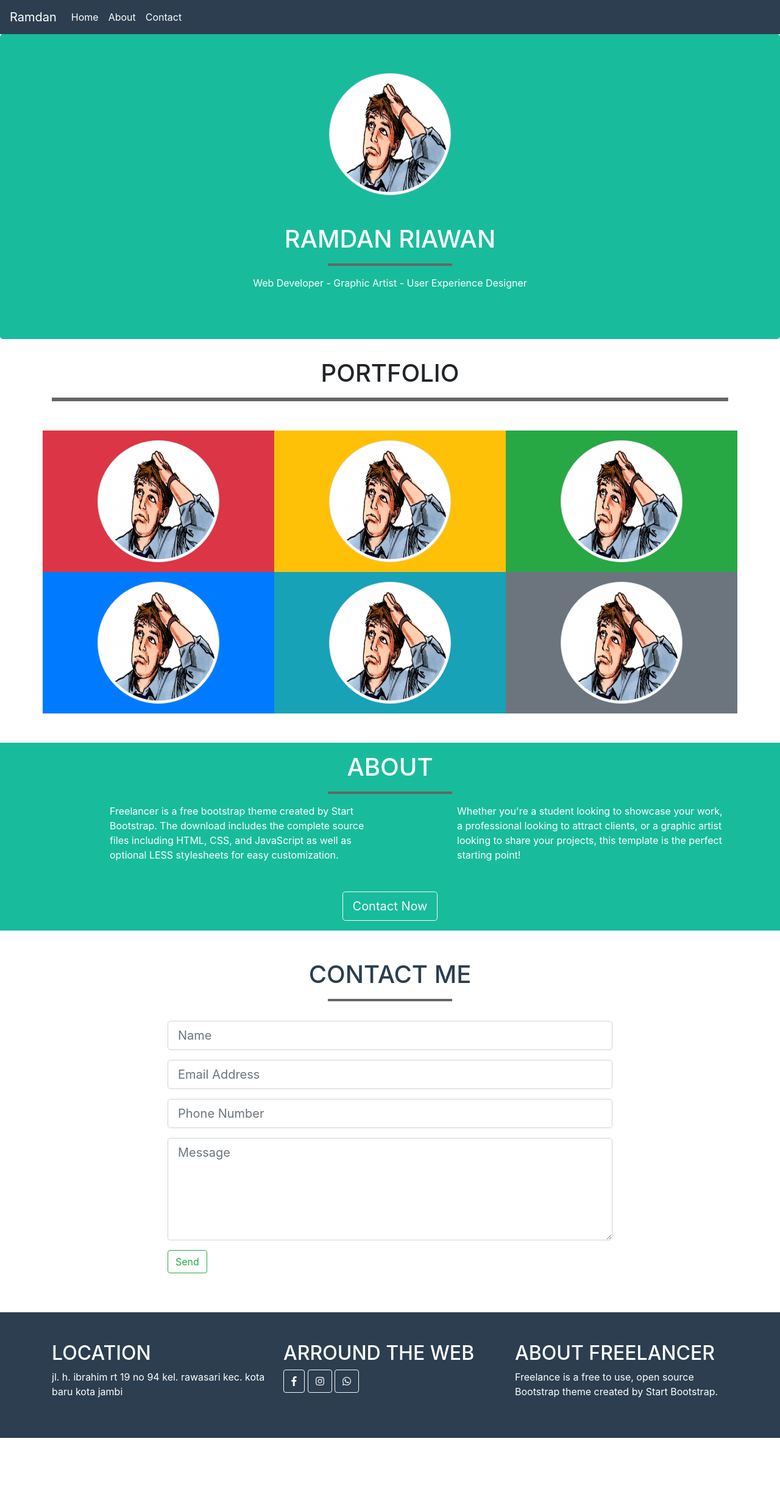
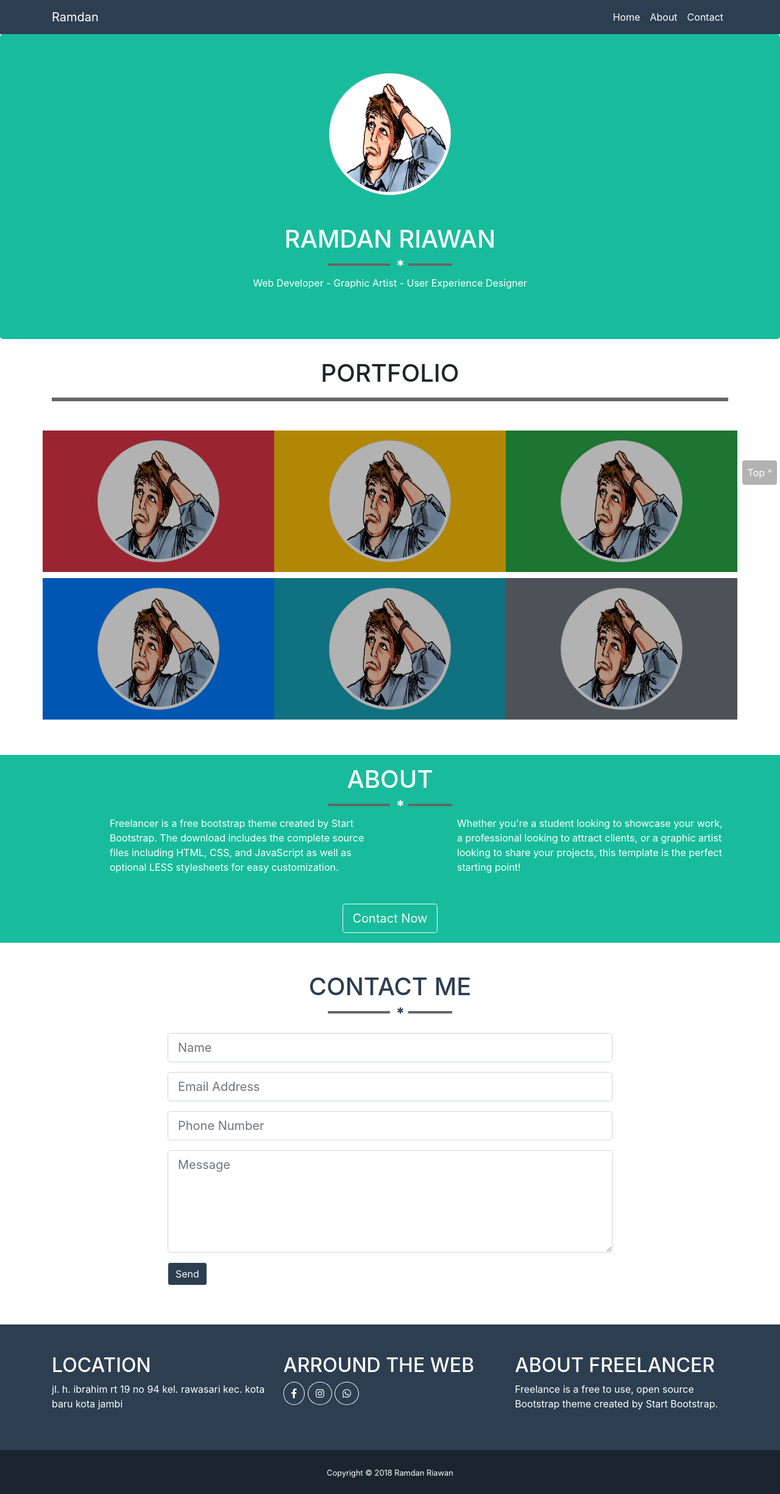
Before and after one commit to ramdanriawan/portofolio, a website: page index.html in a window 1280 px wide. Shown: the whole page at 61% size. Before the commit the page ends 2358 px from the top, so only its background shows below. Drawn offline with nearby package versions, Linux system fonts and the light colour scheme.

Commit message:
perbaikan

```diff
--- a/asset/css/app.css
+++ b/asset/css/app.css
@@ -2,12 +2,6 @@ hr {
     border: 3px solid #666;
 }
 
-.hr-start-light {
-    width: 200px;
-    border: 2px solid #666;
-    text-align: center;
-    border: 2px solid #666;
-}
 
 body {
     height: 1000px;
@@ -31,6 +25,10 @@ section#about{
     background-color: #2C3E50;
 }
 
+.bgBiruLebihTua {
+    background-color: #1A252F;
+}
+
 .navbar a {
     color: white !important;
 }
@@ -38,10 +36,83 @@ section#about{
 .navbar a.nav-link:hover {
     background-color: rgba(0, 0, 0, 0.5) !important;
     padding-left: 5px;
+    margin-left: -5px;
+    border-radius: 5px;
 }
 
-/* .hr-start-light::after {
+.scroll-to-top {
+    right: 5px;
+    bottom: 5px;
+    z-index: 1;
+    background-color: rgba(0, 0, 0, 0.3);
+    cursor: pointer;
+}
+
+.scroll-to-top:hover {
+    color: #666 !important;
+}
+
+a.scroll-to-target:visited {
+    background-color: rgba(0, 0, 0, 0.5);
+}
+
+.img-portofolio .thumbnail {
+    margin-bottom: 10px;
+    position: relative;
+}
+
+.img-portofolio .thumbnail img:hover {
+    transform: scale(1.1, 1.1);
+    transition: transform .5s ease-out;
+    cursor: pointer;
+}
+
+.img-portofolio .thumbnail::after {
+    content: '';
+    background-color: rgba(0, 0, 0, 0.3);
+    position: absolute;
+    top: 0;
+    left: 0;
+    width: 100%;
+    height: 100%;
+    z-index: 1;
+}
+
+.img-portofolio .thumbnail:hover::after {
+    background-color: rgba(0, 0, 0, 0);
+    cursor: pointer;
+    z-index: -1;
+    transition: background-color 0.5s, z-index .5s;
+}
+
+footer .media-sosial button {
+    border-radius: 50%;
+}
+
+.hr-start-light {
+    width: 200px;
+    border: 2px solid #666;
+    text-align: center;
+    border: 2px solid #666;
+    position: relative;
+
+}
+
+.hr-start-light::after {
+    position: absolute;
     content: '*';
     font-weight: bold;
-    font-size: 50px;
-} */
+    font-size: 25px;
+    text-align: center;
+    line-height: 15px;
+    width: 30px;
+    height: 30px;
+    border-radius: 50%;
+    padding: 10px;
+    background-color: #18BC9C;
+    top: -15px;
+}
+
+#contact hr.hr-start-light::after {
+    background-color: white;
+}
--- /dev/null
+++ b/asset/js/app.js
@@ -0,0 +1,21 @@
+$(document).ready(function(){
+    $("#scroll-to-top").click(function(){
+        var target = $(this).attr('data-target');
+
+        $('html').animate({
+            scrollTop: 0
+        });
+    });
+
+    $('.scroll-to-target').click(function(e){
+        event.preventDefault();
+
+        var href = $(this).attr('href');
+        var offsetHref = $(href).offset().top;
+
+        $('html').animate({
+            scrollTop: offsetHref - 50
+        });
+
+    })
+})
--- a/index.html
+++ b/index.html
@@ -5,35 +5,51 @@
     <meta charset="utf-8">
     <meta name="viewport" content="width=device-width, initial-scale=1, shrink-to-fit=no">
 
+    <!-- added -->
+    <script src="/node_modules/jquery/dist/jquery.min.js"></script>
+    <script src="https://cdnjs.cloudflare.com/ajax/libs/popper.js/1.14.6/umd/popper.min.js" integrity="sha384-wHAiFfRlMFy6i5SRaxvfOCifBUQy1xHdJ/yoi7FRNXMRBu5WHdZYu1hA6ZOblgut" crossorigin="anonymous"></script>
+    <script src="https://stackpath.bootstrapcdn.com/bootstrap/4.2.1/js/bootstrap.min.js" integrity="sha384-B0UglyR+jN6CkvvICOB2joaf5I4l3gm9GU6Hc1og6Ls7i6U/mkkaduKaBhlAXv9k" crossorigin="anonymous"></script>
+
     <!-- Bootstrap CSS -->
     <link rel="stylesheet" href="https://stackpath.bootstrapcdn.com/bootstrap/4.2.1/css/bootstrap.min.css" integrity="sha384-GJzZqFGwb1QTTN6wy59ffF1BuGJpLSa9DkKMp0DgiMDm4iYMj70gZWKYbI706tWS" crossorigin="anonymous">
 
     <!-- app css -->
     <link rel="stylesheet" href="/asset/css/app.css">
 
+    <!-- app js -->
+    <script src="/asset/js/app.js"></script>
+
     <!-- fort awesome -->
     <script src="/node_modules/@fortawesome/fontawesome-free/js/all.min.js"></script>
     <title>Hello, world!</title>
   </head>
-  <body>
-    <nav class="navbar navbar-expand-lg navbar-light bgBiruTua fixed-top">
-        <a class="navbar-brand" href="#">Ramdan</a>
+  <body id='index'>
+      <!-- untuk scroll -->
+      <div class="scroll-to-top p-2 rounded text-white text-center position-fixed btn-outline-light" id='scroll-to-top' data-target='#index'>
+        Top ^
+      </div>
+
+      <!-- navbar -->
+    <nav class="navbar navbar-expand-lg navbar-light bgBiruTua fixed-top container-fluid">
+        <div class="container">
+            <a class="navbar-brand  scroll-to-target" href="#index">Ramdan</a>
             <button class="navbar-toggler" type="button" data-toggle="collapse" data-target="#navbarSupportedContent" aria-controls="navbarSupportedContent" aria-expanded="false" aria-label="Toggle navigation">
                 <span class="navbar-toggler-icon"></span>
             </button>
 
             <div class="collapse navbar-collapse" id="navbarSupportedContent">
-            <ul class="navbar-nav mr-auto">
+                <ul class="navbar-nav ml-auto">
                     <li class="nav-item active">
-                    <a class="nav-link" href="#">Home <span class="sr-only">(current)</span></a>
+                        <a class="nav-link scroll-to-target" href="#index">Home <span class="sr-only">(current)</span></a>
                     </li>
                     <li class="nav-item">
-                    <a class="nav-link" href="#about">About</a>
+                        <a class="nav-link  scroll-to-target" href="#about">About</a>
                     </li>
                     <li class="nav-item">
-                    <a class="nav-link" href="#contact">Contact</a>
+                        <a class="nav-link  scroll-to-target" href="#contact">Contact</a>
                     </li>
                 </ul>
+            </div>
         </div>
     </nav>
 
@@ -131,7 +147,7 @@
                                 <textarea type="text" class="form-control-lg form-control"  rows='5' name='messages' placeholder="Message"></textarea>
                             </div>
                             <div class="form-group">
-                                <button class="btn btn-outline-success">Send</button>
+                                <button class="btn btn-outline-light bgBiruTua">Send</button>
                             </div>
                         </form>
                     </div>
@@ -148,7 +164,7 @@
                     <p>
                         jl. h. ibrahim rt 19 no 94 kel. rawasari kec. kota baru kota jambi
                 </div>
-                <div class="col-sm-4">
+                <div class="col-sm-4 media-sosial">
                     <h2 class="text-uppercase">Arround the web</h2>
                     <p class="mb-2">
                         <button class="btn btn-outline-light">
@@ -170,10 +186,20 @@
         </div>
     </footer>
 
+    <div class="container-fluid bgBiruLebihTua py-4">
+        <div class="container text-center text-white">
+            <div class="row">
+                <div class="col-sm-12">
+                    <small>
+                        Copyright &copy; 2018 Ramdan Riawan
+                    </small>
+                </div>
+            </div>
+        </div>
+    </div>
+
     <!-- Optional JavaScript -->
     <!-- jQuery first, then Popper.js, then Bootstrap JS -->
-    <script src="https://code.jquery.com/jquery-3.3.1.slim.min.js" integrity="sha384-q8i/X+965DzO0rT7abK41JStQIAqVgRVzpbzo5smXKp4YfRvH+8abtTE1Pi6jizo" crossorigin="anonymous"></script>
-    <script src="https://cdnjs.cloudflare.com/ajax/libs/popper.js/1.14.6/umd/popper.min.js" integrity="sha384-wHAiFfRlMFy6i5SRaxvfOCifBUQy1xHdJ/yoi7FRNXMRBu5WHdZYu1hA6ZOblgut" crossorigin="anonymous"></script>
-    <script src="https://stackpath.bootstrapcdn.com/bootstrap/4.2.1/js/bootstrap.min.js" integrity="sha384-B0UglyR+jN6CkvvICOB2joaf5I4l3gm9GU6Hc1og6Ls7i6U/mkkaduKaBhlAXv9k" crossorigin="anonymous"></script>
+
   </body>
 </html>
--- a/package.json
+++ b/package.json
@@ -12,6 +12,7 @@
   "dependencies": {
     "@fortawesome/fontawesome-free": "^5.6.3",
     "bootstrap": "^4.2.1",
-    "express": "^4.16.4"
+    "express": "^4.16.4",
+    "jquery": "^3.3.1"
   }
 }
```
Also changed, not shown: 1 other file. Lines whose indentation alone changed are shown as unchanged.
